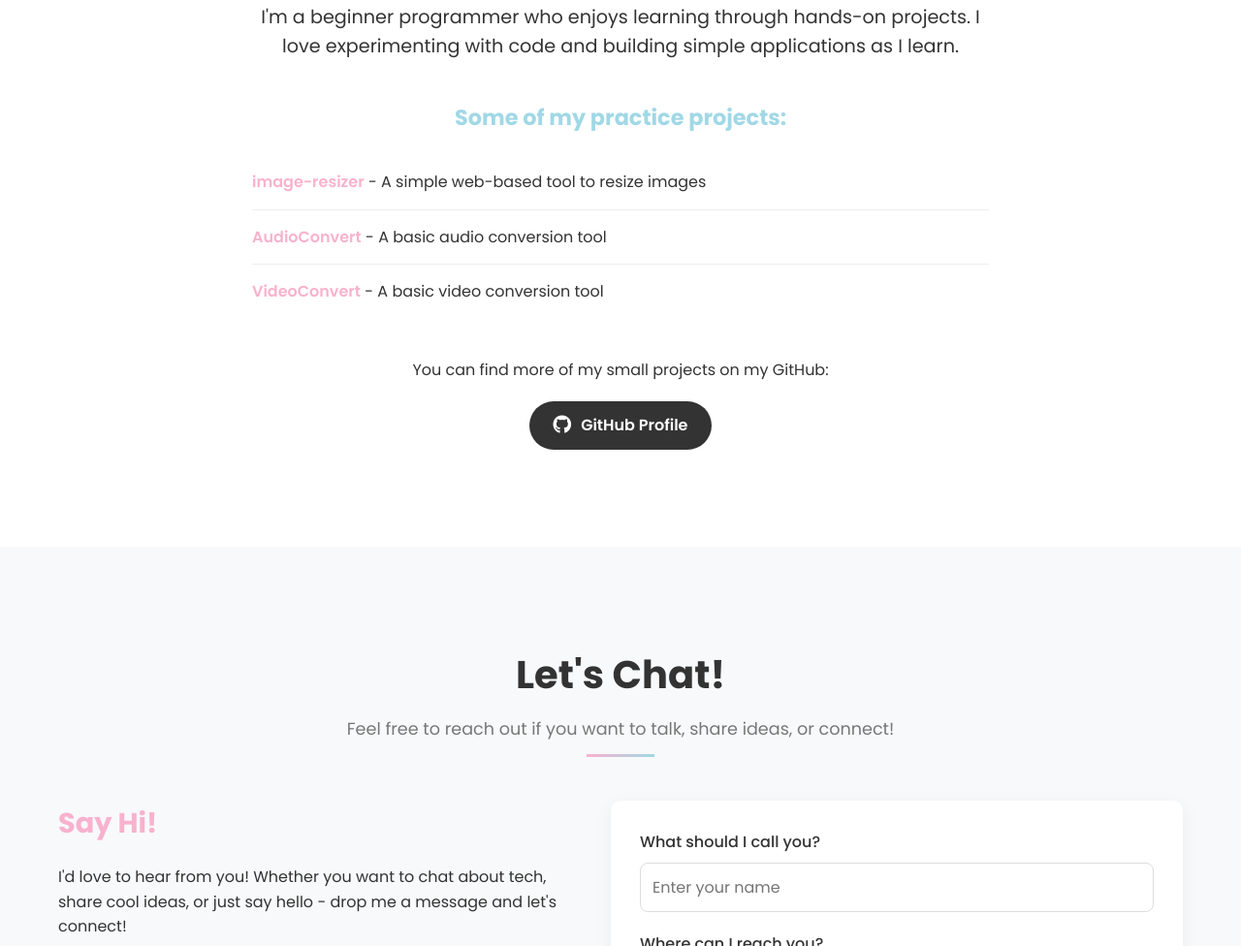
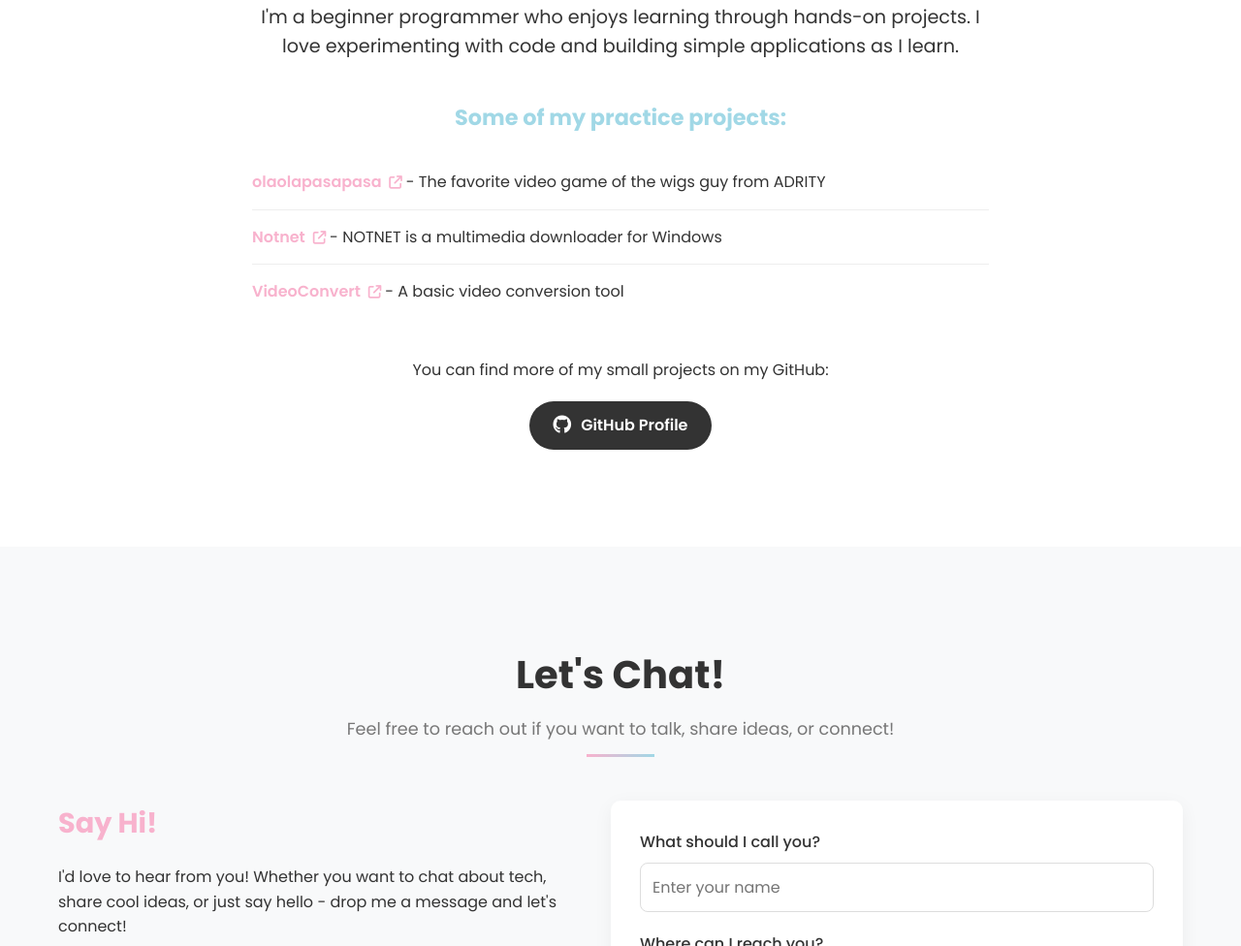
Before and after one commit to Natanmiuz/p-toforio, an Astro site: page / in a window 1280 px wide. Shown: the part 2362-3338 px from the top of the page at 97% size. Built offline with nearby package versions, Linux system fonts and the light colour scheme; Astro itself is replaced by a stand-in of ours.

Commit message:
feat(programmer): link practice projects
Make project titles clickable with external link icon and rename image-resizer/AudioConvert to olaolapasapasa/Notnet.

```diff
--- a/src/components/Programmer.astro
+++ b/src/components/Programmer.astro
@@ -20,9 +20,24 @@ const { t } = Astro.props;
       <div class="simple-projects" data-aos="fade-up">
         <h3>{t['programmer.projects.title']}</h3>
         <ul class="projects-list">
-          <li><span class="project-title">image-resizer</span> - <span>{t['programmer.projects.imageResizer']}</span></li>
-          <li><span class="project-title">AudioConvert</span> - <span>{t['programmer.projects.audioConvert']}</span></li>
-          <li><span class="project-title">VideoConvert</span> - <span>{t['programmer.projects.videoConvert']}</span></li>
+          <li>
+            <a href="https://olaolapasapasa.vercel.app/" class="project-title" target="_blank" rel="noopener">
+              olaolapasapasa <i class="fa-solid fa-arrow-up-right-from-square"></i>
+            </a>
+            - <span>{t['programmer.projects.olaolapasapasa']}</span>
+          </li>
+          <li>
+            <a href="https://github.com/Natanmiuz/mp3-mp4-downloader/releases/tag/v.20" class="project-title" target="_blank" rel="noopener">
+              Notnet <i class="fa-solid fa-arrow-up-right-from-square"></i>
+            </a>
+            - <span>{t['programmer.projects.notnet']}</span>
+          </li>
+          <li>
+            <a href="https://github.com/Natanmiuz/VideoConvert" class="project-title" target="_blank" rel="noopener">
+              VideoConvert <i class="fa-solid fa-arrow-up-right-from-square"></i>
+            </a>
+            - <span>{t['programmer.projects.videoConvert']}</span>
+          </li>
         </ul>
       </div>
 
--- a/src/i18n/lang/en.json
+++ b/src/i18n/lang/en.json
@@ -16,8 +16,8 @@
   "programmer.subtitle": "Learning and building with code",
   "programmer.description": "I'm a beginner programmer who enjoys learning through hands-on projects. I love experimenting with code and building simple applications as I learn.",
   "programmer.projects.title": "Some of my practice projects:",
-  "programmer.projects.imageResizer": "A simple web-based tool to resize images",
-  "programmer.projects.audioConvert": "A basic audio conversion tool",
+  "programmer.projects.olaolapasapasa": "The favorite video game of the wigs guy from ADRITY",
+  "programmer.projects.notnet": "NOTNET is a multimedia downloader for Windows",
   "programmer.projects.videoConvert": "A basic video conversion tool",
   "programmer.github.message": "You can find more of my small projects on my GitHub:",
   "programmer.github.profile": "GitHub Profile",
--- a/src/i18n/lang/es.json
+++ b/src/i18n/lang/es.json
@@ -16,8 +16,8 @@
   "programmer.subtitle": "Aprendiendo y construyendo con código",
   "programmer.description": "Soy un programador principiante que disfruta aprendiendo a través de proyectos prácticos. Me encanta experimentar con código y construir aplicaciones simples mientras aprendo.",
   "programmer.projects.title": "Algunos de mis proyectos de práctica:",
-  "programmer.projects.imageResizer": "Una herramienta web simple para redimensionar imágenes",
-  "programmer.projects.audioConvert": "Una herramienta básica para convertir audio",
+  "programmer.projects.olaolapasapasa": "El videojuego favorito del pelucas del ADRITY",
+  "programmer.projects.notnet": "NOTNET es un descargador multimedia para Windows",
   "programmer.projects.videoConvert": "Una herramienta básica para convertir video",
   "programmer.github.message": "Puedes encontrar más de mis pequeños proyectos en mi GitHub:",
   "programmer.github.profile": "Perfil de GitHub",
--- a/src/i18n/lang/ja.json
+++ b/src/i18n/lang/ja.json
@@ -16,8 +16,8 @@
   "programmer.subtitle": "コードで学び、構築する",
   "programmer.description": "私は実践的なプロジェクトを通じて学ぶことを楽しむ初心者プログラマーです。学習しながらコードを試し、シンプルなアプリケーションを作ることが大好きです。",
   "programmer.projects.title": "練習プロジェクト：",
-  "programmer.projects.imageResizer": "シンプルなWeb画像リサイズツール",
-  "programmer.projects.audioConvert": "基本的な音声変換ツール",
+  "programmer.projects.olaolapasapasa": "ADRITYのウィッグ男のお気に入りのビデオゲーム",
+  "programmer.projects.notnet": "NOTNETはWindows向けのマルチメディアダウンローダーです",
   "programmer.projects.videoConvert": "基本的な動画変換ツール",
   "programmer.github.message": "GitHubで他の小さなプロジェクトも見られます：",
   "programmer.github.profile": "GitHubプロフィール",
--- a/src/styles/style.css
+++ b/src/styles/style.css
@@ -530,6 +530,18 @@
     .project-title {
       font-weight: 600;
       color: var(--pink);
+      text-decoration: none;
+      transition: var(--transition);
+    }
+
+    .project-title i {
+      font-size: 0.85rem;
+      margin-left: 4px;
+    }
+
+    .project-title:hover {
+      color: var(--blue);
+      text-decoration: underline;
     }
 
     .github-section {
```
